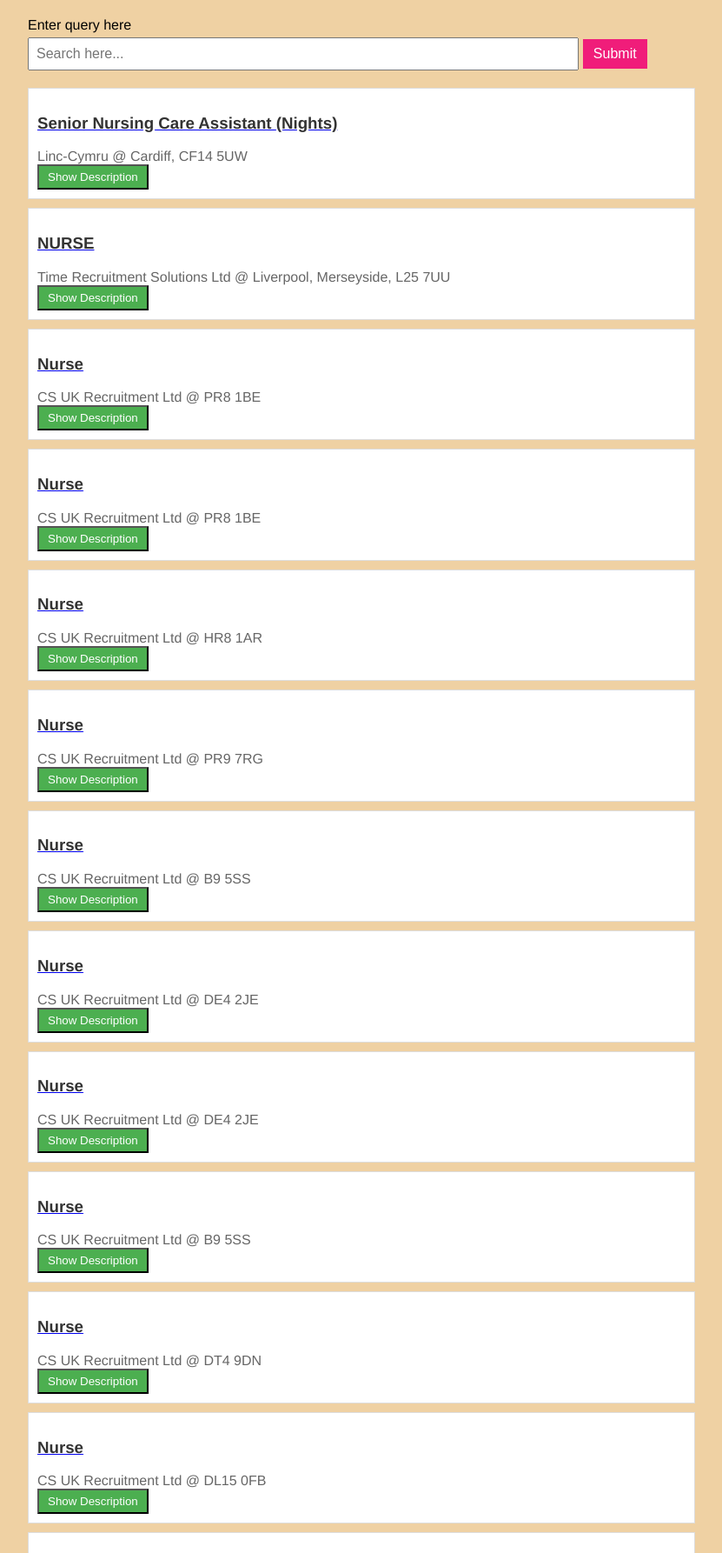
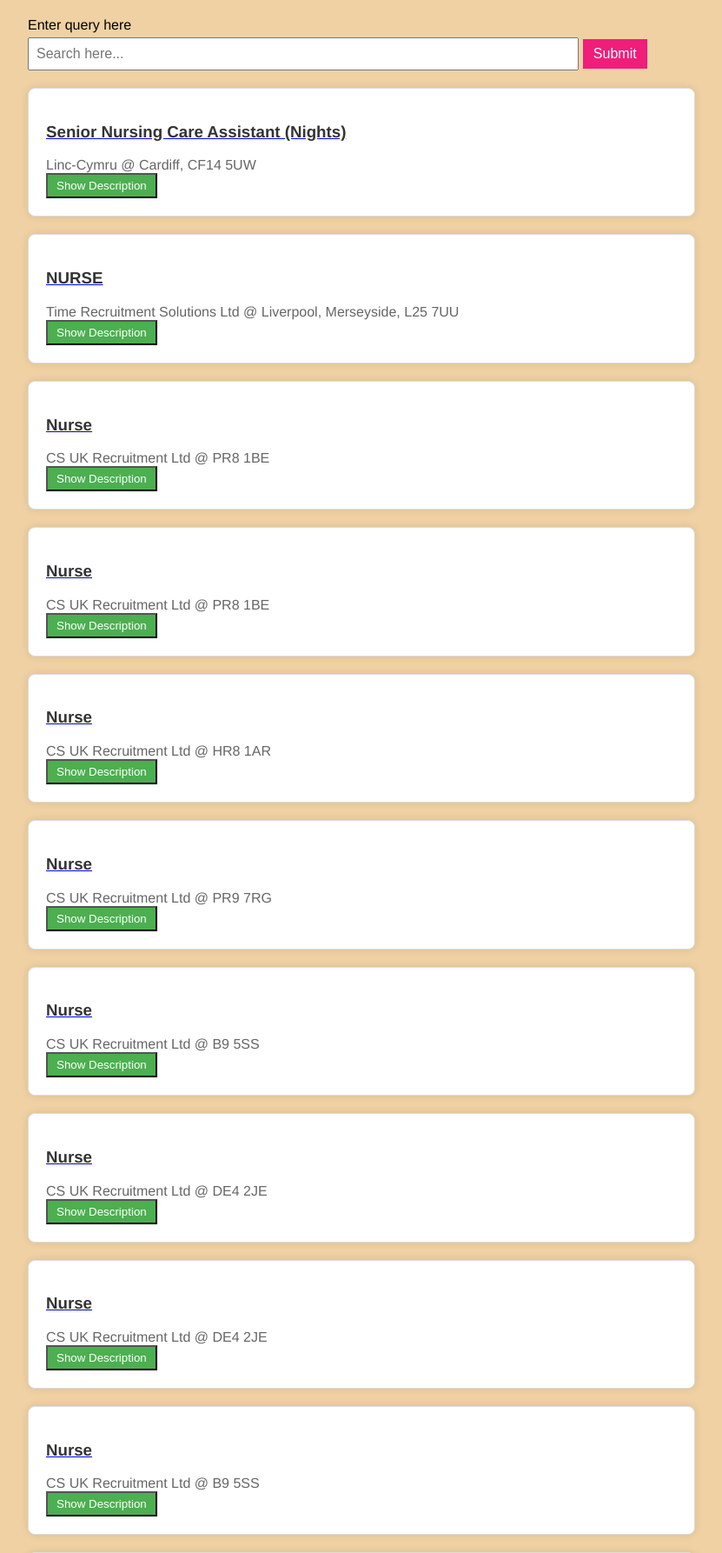
Before and after one commit to Manavjain1104/jammyjobber, a Django app: page / in a window 1280 px wide. Shown: the part 89-1875 px from the top of the page at 87% size, without its empty margins (224-1055 px from the left). Run offline with Django 4.2, Linux system fonts and the light colour scheme; data comes from the database, SQL or seed files in the repository.

Commit message:
Make listings have more padding bw them, bigger and more shadow

```diff
--- a/pages/static/css/design.css
+++ b/pages/static/css/design.css
@@ -52,7 +52,7 @@ header {
 }
 
 .search-box button:hover {
-    background-color: #2980b9;
+    background-color: #d81b60;
 }
 
 /* Style the job listings */
@@ -63,10 +63,12 @@ header {
 }
 
 .job-listing {
+    border: 1px solid #ddd;
+    margin: 20px 0;
+    padding: 20px;
     background-color: #fff;
-    border: 1px solid #ddd;
-    margin-bottom: 10px;
-    padding: 10px;
+    border-radius: 8px;
+    box-shadow: 0 0 10px rgba(0, 0, 0, 0.1);
 }
 
 .job-listing h3 {
```
